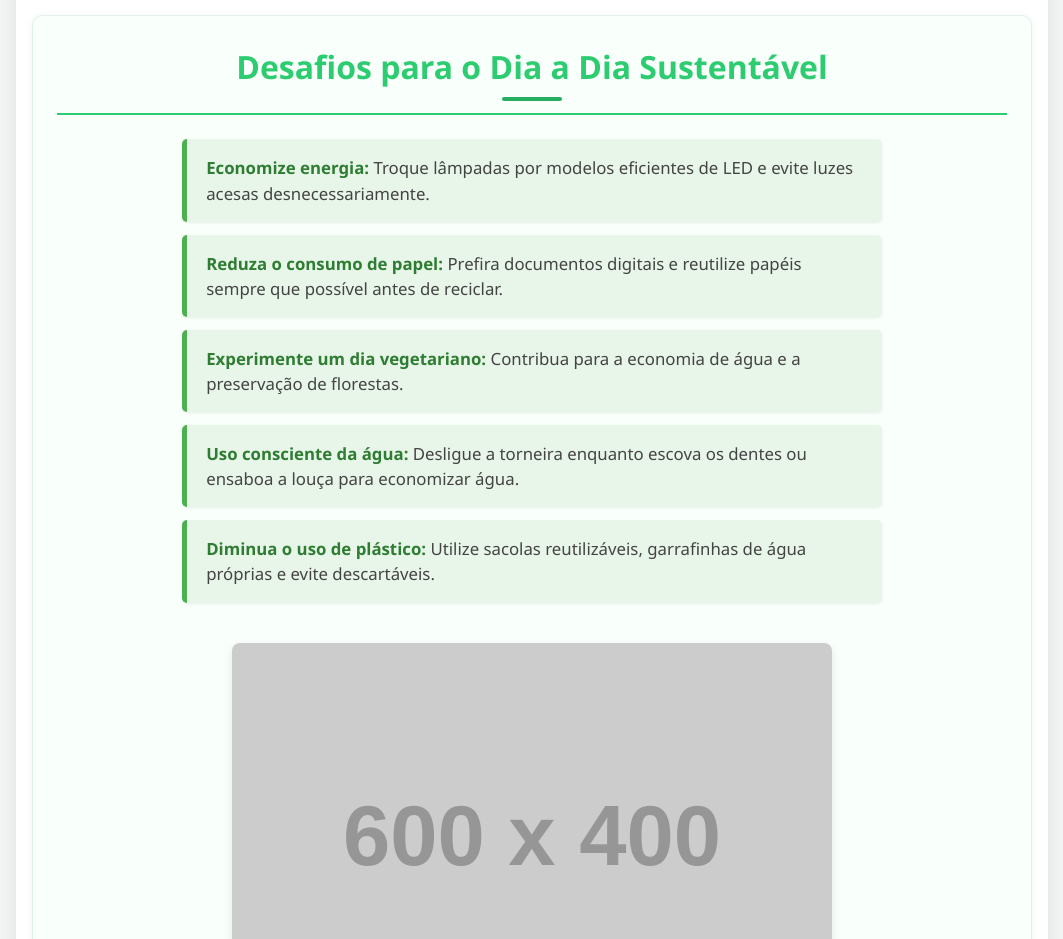
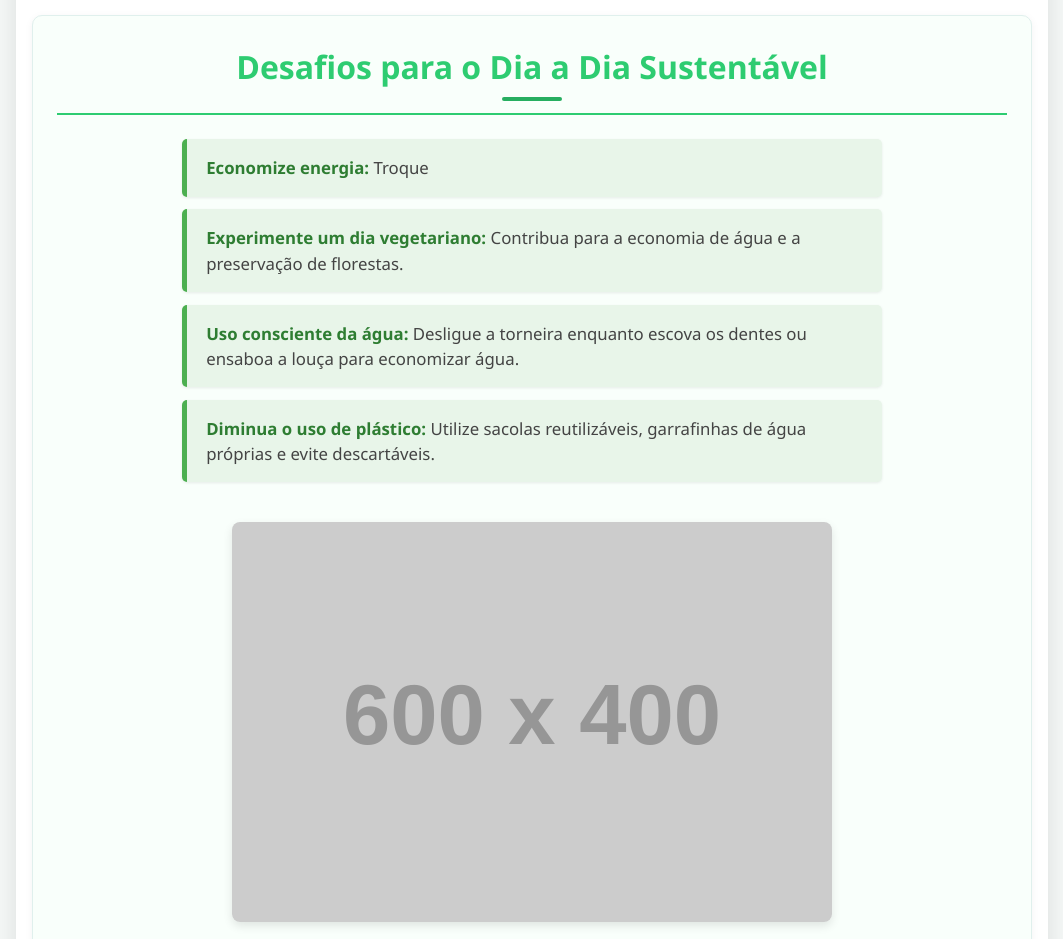
Before and after one commit to CESFathos/campus, a plain HTML site: page index.html in a window 1280 px wide. Shown: the part 780-1719 px from the top of the page, without its empty margins (108-1171 px from the left). Drawn offline with Linux system fonts and the light colour scheme; placeholder pictures from the web are drawn by us.

Commit message:
Update index.html

```diff
--- a/index.html
+++ b/index.html
@@ -28,12 +28,7 @@
         </section>
 
         <section id="desafios-ambientais" class="content-section" aria-labelledby="desafios-heading"> <h2 class="section-title" id="desafios-heading">Desafios para o Dia a Dia Sustentável</h2> <ul class="challenge-list"> <li>
-                    <strong>Economize energia:</strong> Troque lâmpadas por modelos eficientes de LED e evite luzes acesas desnecessariamente.
-                </li>
-                <li>
-                    <strong>Reduza o consumo de papel:</strong> Prefira documentos digitais e reutilize papéis sempre que possível antes de reciclar.
-                </li>
-                <li>
+                    <strong>Economize energia:</strong> Troque                <li>
                         <strong>Experimente um dia vegetariano:</strong> Contribua para a economia de água e a preservação de florestas.
                     </li>
                     <li>
@@ -41,6 +36,7 @@
                     </li>
                     <li>
                         <strong>Diminua o uso de plástico:</strong> Utilize sacolas reutilizáveis, garrafinhas de água próprias e evite descartáveis.
+                    </li>
                 </li>
             </ul>
             <div id="image_ilus" class="illustration-container"> <img src="https://via.placeholder.com/600x400/e0f0ed/2ecc71?text=Ilustração+Sustentável" alt="Ilustração de pessoas colaborando com o meio ambiente, plantando árvores e reciclando." class="responsive-img"> </div>
```
Lines whose indentation alone changed are shown as unchanged.
